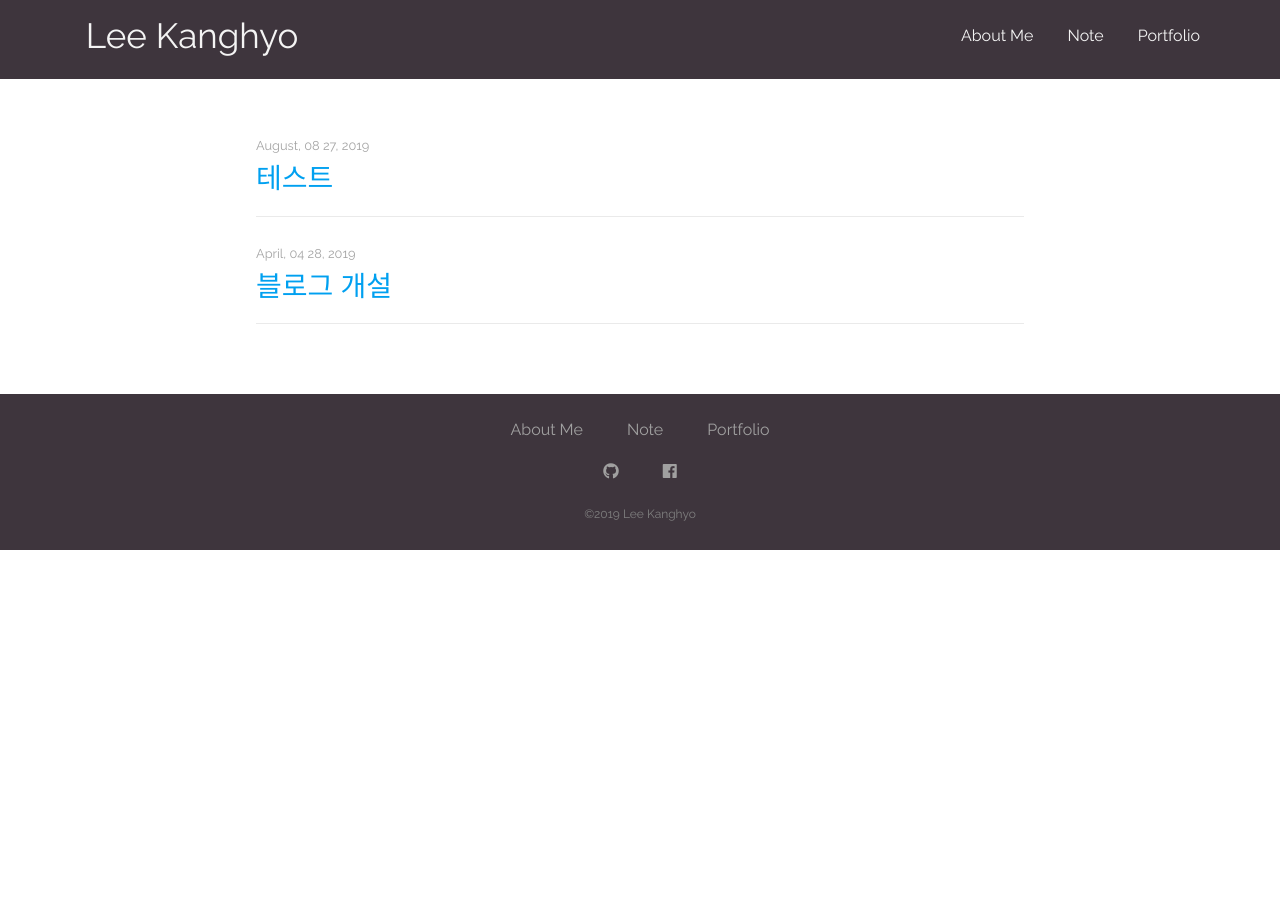
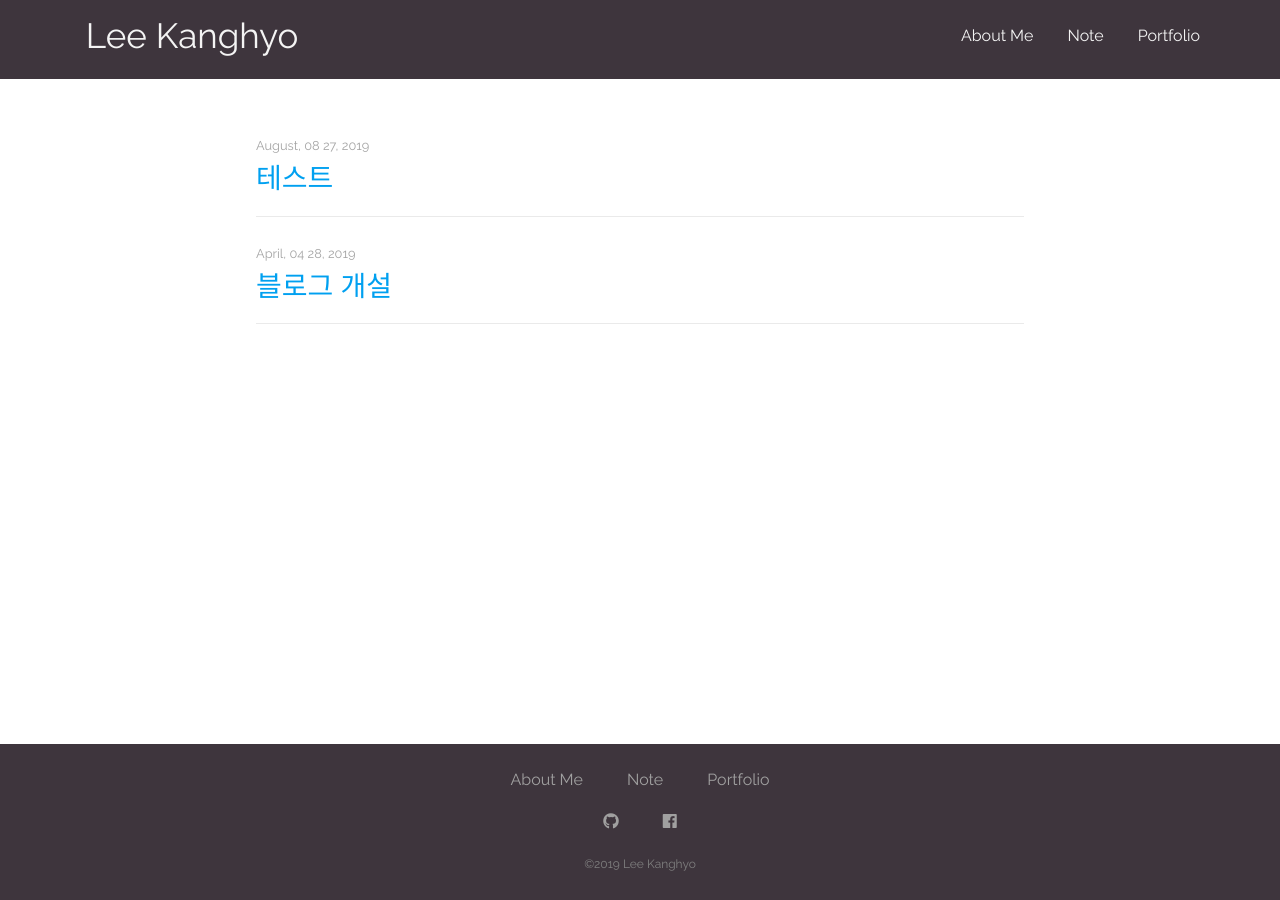
Before and after one commit to overload-dev/leekanghyo.github.io, a Jekyll site: the page built from Note.html, in a window 1280 px wide. Built offline with Jekyll 4.4.1, drawn with Linux system fonts in a browser that asks for light colours; nearby versions of some CDN libraries.

Commit message:
Update style.scss

```diff
--- a/assets/css/style.scss
+++ b/assets/css/style.scss
@@ -95,7 +95,8 @@ body {
   }
 
   footer {
-    padding-top: 20px;
+    padding-top: 10px;
+    padding-bottom: 20px;
     bottom: auto;
     position: absolute;
     left: 0;
@@ -113,6 +114,7 @@ footer {
   padding-bottom: 20px;
   width: 100%;
   bottom: 0;
+  position: absolute;
 
   ul {
     list-style: none;
```
